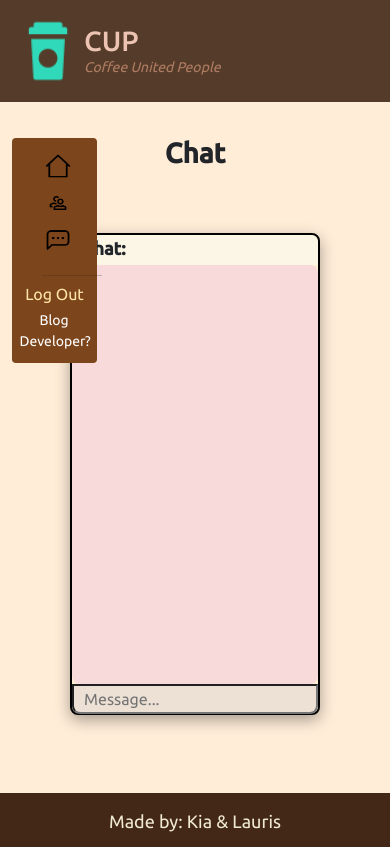
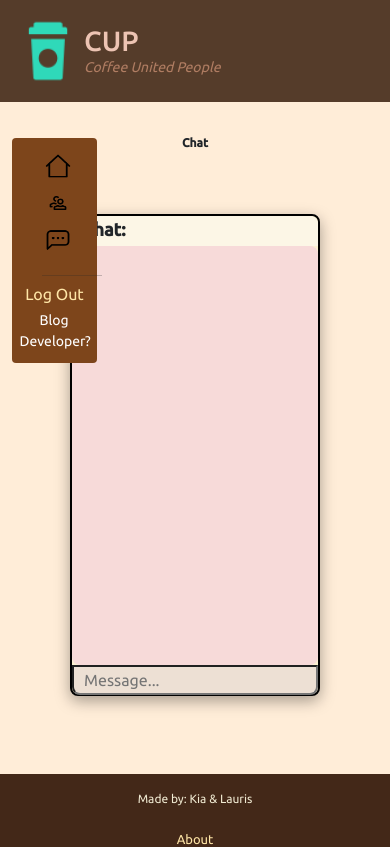
Before and after one commit to LaSTiqq/coffee-united-people, a React (Create React App) app in the folder coffee-united-people/: page /chat in a window 390 px wide. Shown: the top 847 px of the page. Built offline with nearby package versions, Linux system fonts and the light colour scheme.

Commit message:
Flexible people component

```diff
--- a/coffee-united-people/src/components/footer/footer.css
+++ b/coffee-united-people/src/components/footer/footer.css
@@ -40,11 +40,13 @@ footer h3 {
     font-size: 25px;
   }
 }
+
 @media (max-width: 992px) {
   footer h3{
     font-size: 22px;
   }
 }
+
 @media (max-width: 768px) {
   footer h3{
     font-size: 18px;
--- a/coffee-united-people/src/components/people/people.css
+++ b/coffee-united-people/src/components/people/people.css
@@ -25,3 +25,57 @@
   border-radius: 6px;
   box-shadow: rgba(0, 0, 0, 0.35) 0px 5px 15px;
 }
+
+@media (max-width: 1200px) {
+  .wrapperPeople {
+    width: 500px;
+  }
+  .peopleBackground h1 {
+    font-size: 35px;
+  }
+  .text-center{
+    font-size: 16px;
+  }
+  .wrapperPeople img {
+    height: 2.5rem;
+  }
+  .me-2,
+  .wrapperPeople span,
+  .text-center {
+    font-size: 14px;
+  }
+}
+
+@media (max-width: 992px) {
+  .wrapperPeople {
+    width: 350px;
+  }
+  .peopleBackground h1 {
+    font-size: 27px;
+  }
+  .wrapperPeople img {
+    height: 2rem;
+  }
+  .me-2,
+  .wrapperPeople span,
+  .text-center {
+    font-size: 13px;
+  }
+}
+
+@media (max-width: 768px) {
+  .wrapperPeople {
+    width: 250px;
+  }
+  .peopleBackground h1 {
+    font-size: 20px;
+  }
+  .wrapperPeople img {
+    height: 1.5rem;
+  }
+  .me-2,
+  .wrapperPeople span,
+  .text-center {
+    font-size: 12px;
+  }
+}
```
